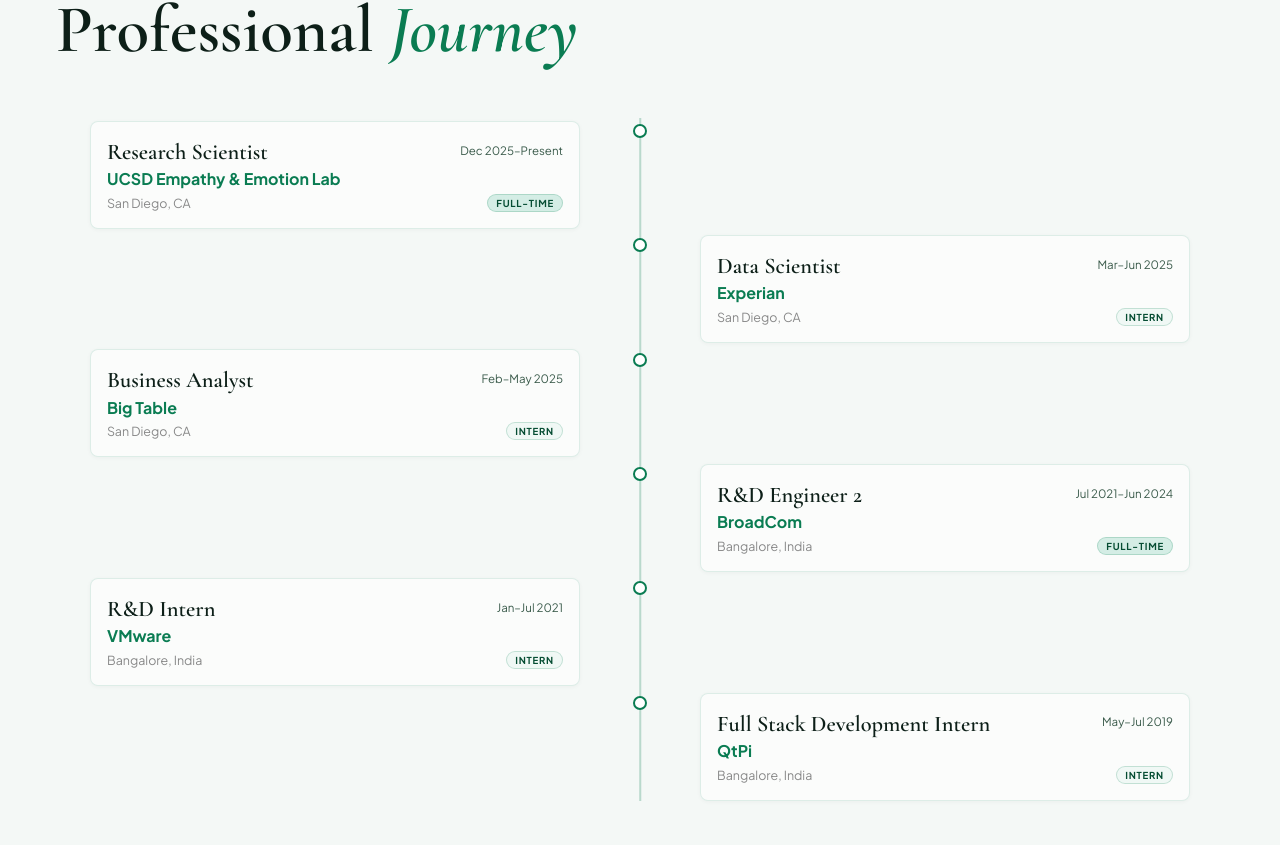
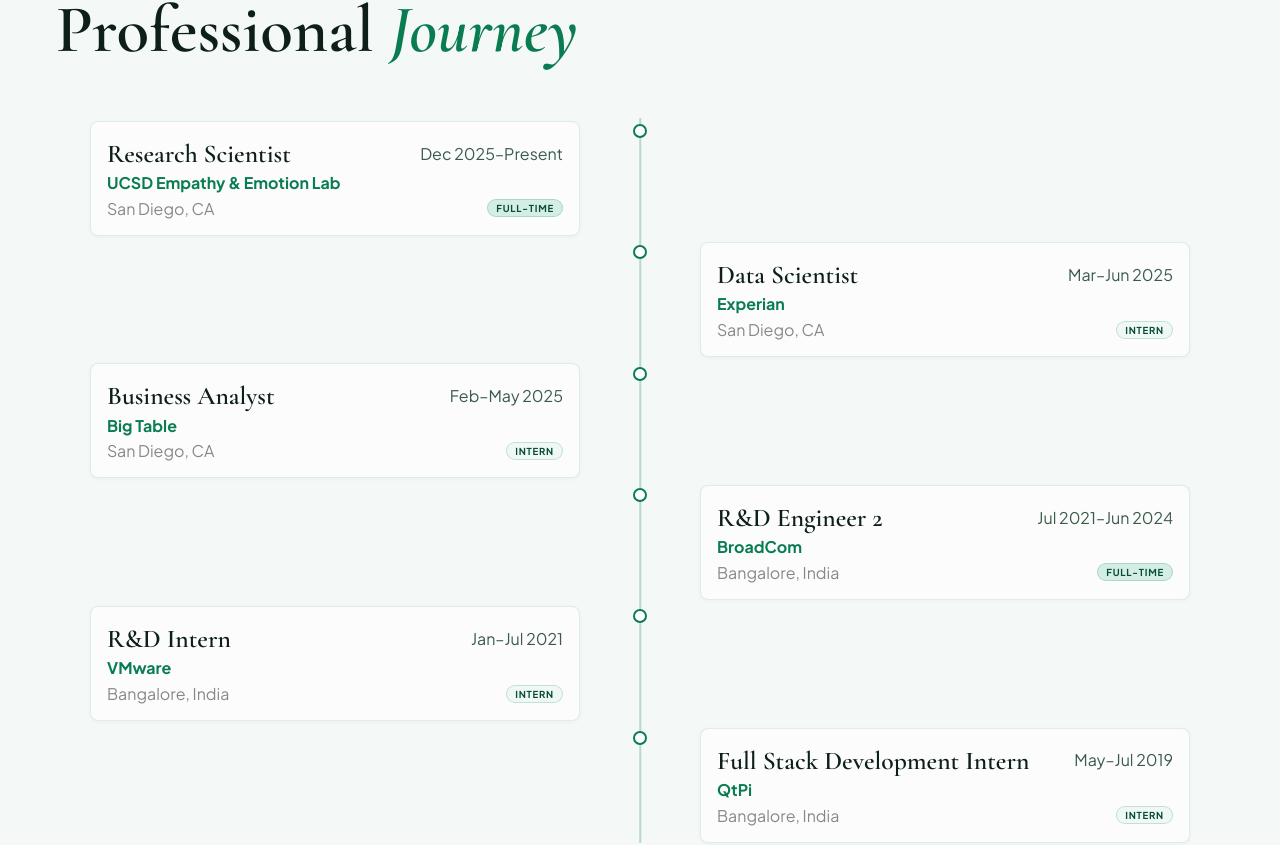
Before and after one commit to Krithikap019/ai-portfolio, a Next.js app: page / in a window 1280 px wide. Shown: the part 3016-3861 px from the top of the page. Built offline with nearby package versions, Linux system fonts and the light colour scheme.

Commit message:
Tech Stack 2

```diff
--- a/app/page.jsx
+++ b/app/page.jsx
@@ -90,12 +90,12 @@
   const renderContent = (exp) => (
     <>
       <div style={{ display: "flex", justifyContent: "space-between", alignItems: "flex-start", marginBottom: "0.2rem" }}>
-        <h3 style={{ fontFamily: "'Cormorant Garamond', serif", fontSize: "1.4rem", fontWeight: 600, color: "#0d1f18" }}>{exp.role}</h3>
-        <span style={{ fontSize: "0.72rem", color: "#3a5a4a", flexShrink: 0, marginLeft: "1rem", paddingTop: "0.3rem" }}>{exp.period}</span>
+        <h3 style={{ fontFamily: "'Cormorant Garamond', serif", fontSize: "1.6rem", fontWeight: 600, color: "#0d1f18" }}>{exp.role}</h3>
+        <span style={{ fontSize: "1rem", color: "#3a5a4a", flexShrink: 0, marginLeft: "1rem", paddingTop: "0.3rem" }}>{exp.period}</span>
       </div>
       <p style={{ fontSize: "1rem", fontWeight: 700, color: "#0a7c52", marginBottom: "0.3rem" }}>{exp.company}</p>
       <div style={{ display: "flex", justifyContent: "space-between", alignItems: "center" }}>
-        <p style={{ fontSize: "0.78rem", color: "#888" }}>{exp.location}</p>
+        <p style={{ fontSize: "1rem", color: "#888" }}>{exp.location}</p>
         <span style={{ fontSize: "0.6rem", fontWeight: 700, letterSpacing: "0.08em", textTransform: "uppercase", padding: "2px 8px", borderRadius: "20px", background: exp.type === "Full-time" ? "#d4ede5" : "#f0f8f5", color: "#064d33", border: "1px solid rgba(10,124,82,0.2)" }}>{exp.type}</span>
       </div>
       {selected === exp.id && (
```
